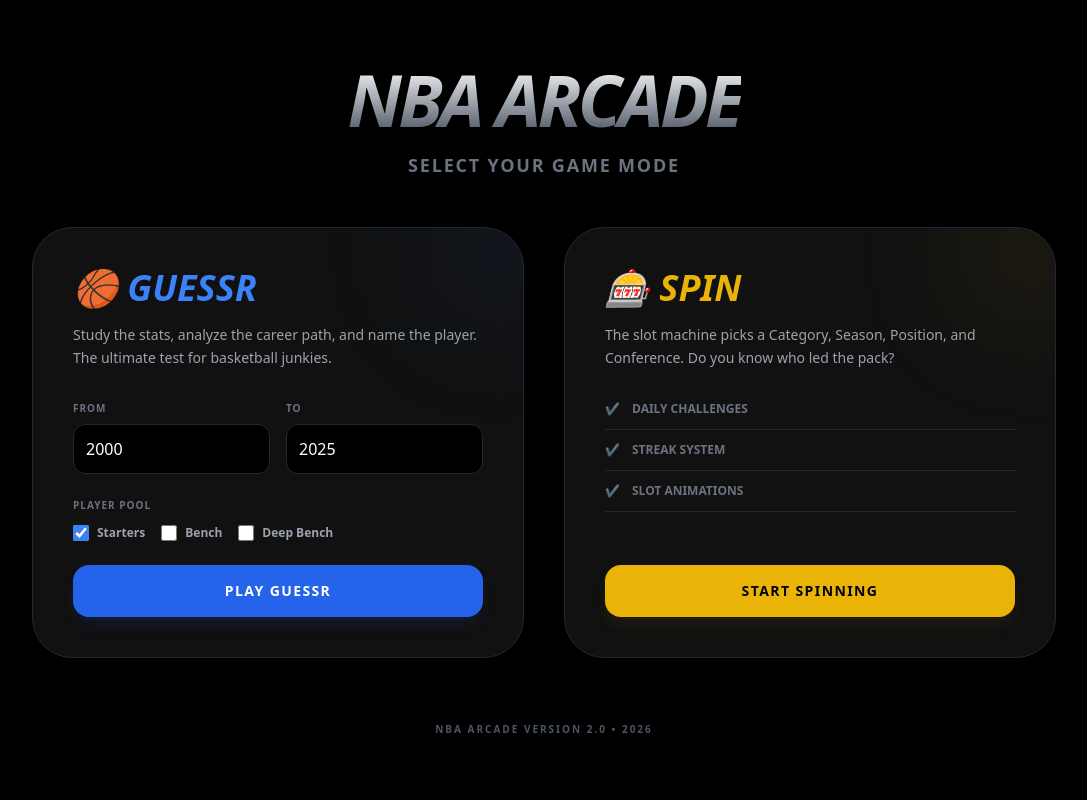
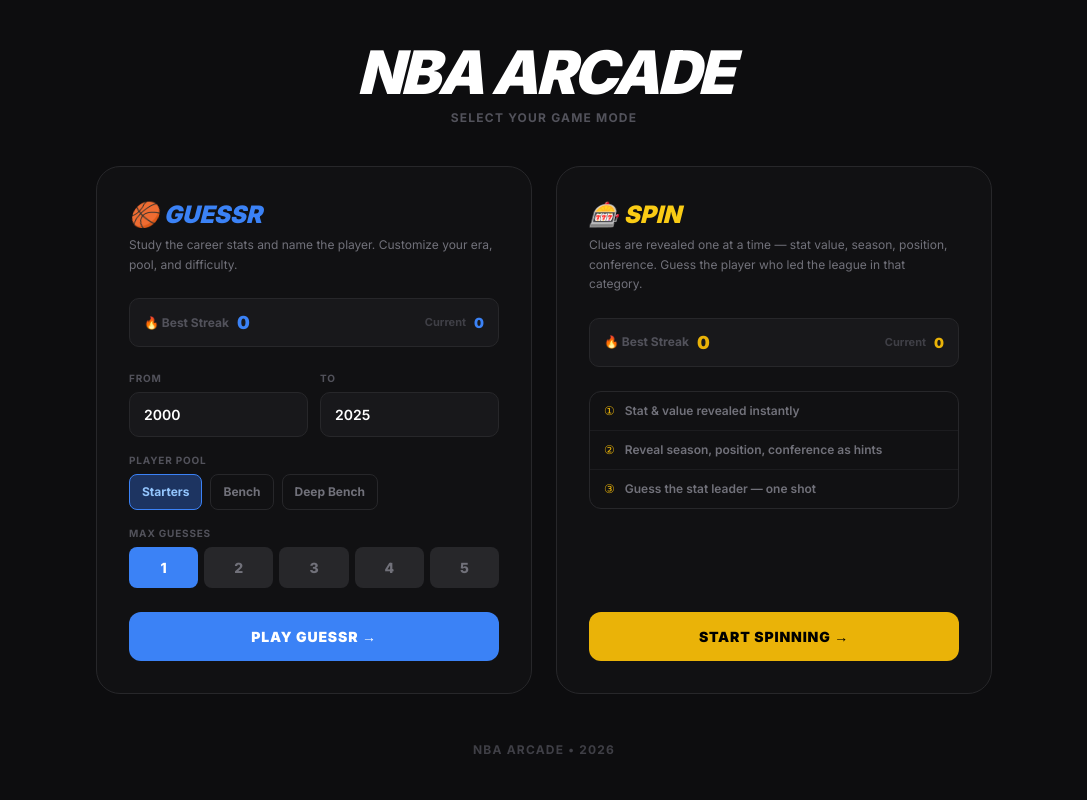
Before and after one commit to tezed13/nba-guessr, a FastAPI app: page / in a window 1280 px wide. Shown: the whole page, without its empty margins (96-1183 px from the left). Run offline with FastAPI, Linux system fonts and the light colour scheme; some libraries are stand-ins or nearby versions.

Commit message:
major update

```diff
--- a/templates/index.html
+++ b/templates/index.html
@@ -5,112 +5,231 @@
   <meta name="viewport" content="width=device-width, initial-scale=1.0">
   <title>NBA Arcade - Home</title>
   <script src="https://cdn.tailwindcss.com"></script>
+  <style>
+    @import url('https://fonts.googleapis.com/css2?family=Inter:wght@400;600;700;800;900&display=swap');
+    body { font-family: 'Inter', sans-serif; background: #0d0d0f; }
+
+    .dark-input {
+      background: #18181b;
+      border: 1.5px solid #27272a;
+      border-radius: 10px;
+      color: #fff;
+      font-size: 14px;
+      font-weight: 600;
+      padding: 11px 14px;
+      width: 100%;
+      outline: none;
+      transition: border-color 0.2s;
+      font-family: inherit;
+    }
+    .dark-input:focus { border-color: #3b82f6; }
+    .dark-input::placeholder { color: #3f3f46; }
+
+    .setting-label {
+      font-size: 10px; font-weight: 700; color: #52525b;
+      text-transform: uppercase; letter-spacing: 0.08em; margin-bottom: 6px;
+    }
+
+    .guess-btn {
+      flex: 1; padding: 10px 6px; border: none; border-radius: 8px;
+      font-family: inherit; font-size: 14px; font-weight: 800;
+      cursor: pointer; transition: background 0.15s, color 0.15s;
+      background: #27272a; color: #71717a;
+    }
+    .guess-btn.active { background: #3b82f6; color: #fff; }
+    .guess-btn:hover:not(.active) { background: #3f3f46; color: #fff; }
+
+    .pool-btn {
+      padding: 8px 12px; border-radius: 8px; border: 1.5px solid #27272a;
+      background: transparent; color: #71717a;
+      font-family: inherit; font-size: 12px; font-weight: 700;
+      cursor: pointer; transition: all 0.15s; white-space: nowrap;
+    }
+    .pool-btn.active { border-color: #3b82f6; background: #1d3461; color: #93c5fd; }
+    .pool-btn:hover:not(.active) { border-color: #52525b; color: #d4d4d8; }
+
+    .btn-play-blue {
+      width: 100%; background: #3b82f6; color: #fff;
+      font-family: inherit; font-weight: 900; font-size: 14px;
+      letter-spacing: 0.06em; text-transform: uppercase;
+      padding: 14px; border-radius: 12px; border: none;
+      cursor: pointer; transition: background 0.15s, transform 0.1s;
+    }
+    .btn-play-blue:hover { background: #2563eb; }
+    .btn-play-blue:active { transform: scale(0.98); }
+
+    .btn-play-yellow {
+      display: block; width: 100%; background: #eab308; color: #000;
+      font-family: inherit; font-weight: 900; font-size: 14px;
+      letter-spacing: 0.06em; text-transform: uppercase;
+      padding: 14px; border-radius: 12px; border: none;
+      cursor: pointer; transition: background 0.15s, transform 0.1s;
+      text-align: center; text-decoration: none;
+    }
+    .btn-play-yellow:hover { background: #facc15; }
+    .btn-play-yellow:active { transform: scale(0.98); }
+
+    .card {
+      background: #111113; border: 1px solid #27272a;
+      border-radius: 24px; padding: 32px;
+      transition: border-color 0.2s;
+    }
+    .card:hover { border-color: #3f3f46; }
+
+    .streak-badge {
+      display: flex; align-items: center; gap: 8px;
+      background: #18181b; border: 1px solid #27272a;
+      border-radius: 10px; padding: 10px 14px;
+      font-size: 12px; font-weight: 700; color: #52525b;
+    }
+    .streak-badge .val { font-size: 18px; font-weight: 900; }
+    .streak-badge .blue { color: #3b82f6; }
+    .streak-badge .yellow { color: #eab308; }
+  </style>
 </head>
-<body class="bg-black text-white min-h-screen flex flex-col items-center justify-center p-6 font-sans">
+<body class="min-h-screen flex flex-col items-center justify-center p-6 text-white">
 
-  <h1 class="text-7xl font-black mb-4 text-transparent bg-clip-text bg-gradient-to-b from-white to-gray-600 italic tracking-tighter shadow-gray-500/50">
-    NBA ARCADE
-  </h1>
-  <p class="text-gray-500 mb-12 text-lg uppercase tracking-widest font-semibold">Select Your Game Mode</p>
+  <h1 class="text-6xl font-black mb-2 text-white italic tracking-tighter">NBA ARCADE</h1>
+  <p class="text-zinc-600 mb-10 text-xs uppercase tracking-widest font-bold">Select Your Game Mode</p>
 
-  <div class="grid grid-cols-1 md:grid-cols-2 gap-10 w-full max-w-5xl">
+  <div class="grid grid-cols-1 md:grid-cols-2 gap-6 w-full max-w-4xl">
 
-    <div class="bg-[#111] p-10 rounded-[2.5rem] border border-gray-800 hover:border-blue-500 transition-all group shadow-2xl relative overflow-hidden">
-      <div class="absolute -top-10 -right-10 w-32 h-32 bg-blue-600/10 rounded-full blur-3xl group-hover:bg-blue-600/20 transition-all"></div>
-
-      <h2 class="text-4xl font-black mb-4 text-blue-500 italic flex items-center gap-3">
-        🏀 GUESSR
-      </h2>
-      <p class="text-gray-400 mb-8 text-sm leading-relaxed">
-        Study the stats, analyze the career path, and name the player. The ultimate test for basketball junkies.
+    <!-- GUESSR CARD -->
+    <div class="card">
+      <h2 class="text-2xl font-black text-blue-500 italic mb-1">🏀 GUESSR</h2>
+      <p class="text-zinc-500 text-xs mb-6 leading-relaxed">
+        Study the career stats and name the player. Customize your era, pool, and difficulty.
       </p>
 
-      <form id="playerForm" class="space-y-6">
-        <div class="grid grid-cols-2 gap-4">
+      <!-- Best streak -->
+      <div class="streak-badge mb-6">
+        <span>🔥 Best Streak</span>
+        <span class="val blue" id="bestStreakGuessr">0</span>
+        <span style="margin-left:auto;font-size:11px;color:#3f3f46">Current</span>
+        <span class="val blue" id="curStreakGuessr" style="font-size:14px">0</span>
+      </div>
+
+      <!-- Year range -->
+      <div class="grid grid-cols-2 gap-3 mb-4">
         <div>
-            <label class="block text-[10px] font-bold uppercase text-gray-500 mb-2 tracking-widest">From</label>
-            <input id="startSeason" type="number" value="2000"
-                   class="w-full bg-black border border-gray-800 rounded-xl p-3 text-white focus:border-blue-500 outline-none transition-all">
+          <p class="setting-label">From</p>
+          <input type="number" id="startSeason" class="dark-input" value="2000" min="1947" max="2025">
         </div>
         <div>
-            <label class="block text-[10px] font-bold uppercase text-gray-500 mb-2 tracking-widest">To</label>
-            <input id="endSeason" type="number" value="2025"
-                   class="w-full bg-black border border-gray-800 rounded-xl p-3 text-white focus:border-blue-500 outline-none transition-all">
+          <p class="setting-label">To</p>
+          <input type="number" id="endSeason" class="dark-input" value="2025" min="1947" max="2025">
         </div>
       </div>
 
-        <div>
-          <label class="block text-[10px] font-bold uppercase text-gray-500 mb-3 tracking-widest">Player Pool</label>
-          <div class="flex flex-wrap gap-4 text-xs font-bold">
-            <label class="flex items-center gap-2 cursor-pointer text-gray-400 hover:text-white transition">
-              <input type="checkbox" value="starters" checked class="accent-blue-500 w-4 h-4"> Starters
-            </label>
-            <label class="flex items-center gap-2 cursor-pointer text-gray-400 hover:text-white transition">
-              <input type="checkbox" value="bench" class="accent-blue-500 w-4 h-4"> Bench
-            </label>
-            <label class="flex items-center gap-2 cursor-pointer text-gray-400 hover:text-white transition">
-              <input type="checkbox" value="endbench" class="accent-blue-500 w-4 h-4"> Deep Bench
-            </label>
+      <!-- Player pool -->
+      <div class="mb-4">
+        <p class="setting-label">Player Pool</p>
+        <div class="flex flex-wrap gap-2">
+          <button class="pool-btn active" data-val="starters">Starters</button>
+          <button class="pool-btn" data-val="bench">Bench</button>
+          <button class="pool-btn" data-val="endbench">Deep Bench</button>
         </div>
       </div>
 
-        <button type="button" id="playGuessr"
-                class="w-full bg-blue-600 hover:bg-blue-500 text-white font-black py-4 rounded-2xl transition-all shadow-lg shadow-blue-900/20 uppercase tracking-widest text-sm active:scale-95">
-          Play Guessr
-        </button>
-      </form>
+      <!-- Max guesses -->
+      <div class="mb-6">
+        <p class="setting-label">Max Guesses</p>
+        <div style="display:flex;gap:6px">
+          <button class="guess-btn active" data-val="1">1</button>
+          <button class="guess-btn" data-val="2">2</button>
+          <button class="guess-btn" data-val="3">3</button>
+          <button class="guess-btn" data-val="4">4</button>
+          <button class="guess-btn" data-val="5">5</button>
+        </div>
       </div>
 
-    <div class="bg-[#111] p-10 rounded-[2.5rem] border border-gray-800 hover:border-yellow-500 transition-all group shadow-2xl relative overflow-hidden flex flex-col justify-between">
-      <div class="absolute -top-10 -right-10 w-32 h-32 bg-yellow-500/10 rounded-full blur-3xl group-hover:bg-yellow-500/20 transition-all"></div>
+      <button class="btn-play-blue" id="playGuessr">Play Guessr →</button>
+    </div>
 
+    <!-- SPIN CARD -->
+    <div class="card" style="border-color:#27272a;display:flex;flex-direction:column;justify-content:space-between">
       <div>
-        <h2 class="text-4xl font-black mb-4 text-yellow-500 italic flex items-center gap-3">
-          🎰 SPIN
-        </h2>
-        <p class="text-gray-400 mb-8 text-sm leading-relaxed">
-          The slot machine picks a Category, Season, Position, and Conference. Do you know who led the pack?
+        <h2 class="text-2xl font-black text-yellow-400 italic mb-1">🎰 SPIN</h2>
+        <p class="text-zinc-500 text-xs mb-6 leading-relaxed">
+          Clues are revealed one at a time — stat value, season, position, conference. Guess the player who led the league in that category.
         </p>
 
-        <div class="space-y-3 mb-8">
-            <div class="flex items-center gap-3 text-xs font-bold text-gray-500 border-b border-gray-800 pb-3">
-                <span class="text-yellow-500">✔</span> DAILY CHALLENGES
+        <!-- Best streak -->
+        <div class="streak-badge mb-6">
+          <span>🔥 Best Streak</span>
+          <span class="val yellow" id="bestStreakSpin">0</span>
+          <span style="margin-left:auto;font-size:11px;color:#3f3f46">Current</span>
+          <span class="val yellow" id="curStreakSpin" style="font-size:14px">0</span>
         </div>
-            <div class="flex items-center gap-3 text-xs font-bold text-gray-500 border-b border-gray-800 pb-3">
-                <span class="text-yellow-500">✔</span> STREAK SYSTEM
+
+        <!-- How it works -->
+        <div style="border:1px solid #27272a;border-radius:12px;overflow:hidden;margin-bottom:24px">
+          <div style="padding:10px 14px;border-bottom:1px solid #1c1c1f;display:flex;gap:10px;align-items:center">
+            <span style="color:#eab308;font-size:12px">①</span>
+            <span style="font-size:12px;font-weight:600;color:#71717a">Stat & value revealed instantly</span>
           </div>
-            <div class="flex items-center gap-3 text-xs font-bold text-gray-500 border-b border-gray-800 pb-3">
-                <span class="text-yellow-500">✔</span> SLOT ANIMATIONS
+          <div style="padding:10px 14px;border-bottom:1px solid #1c1c1f;display:flex;gap:10px;align-items:center">
+            <span style="color:#eab308;font-size:12px">②</span>
+            <span style="font-size:12px;font-weight:600;color:#71717a">Reveal season, position, conference as hints</span>
+          </div>
+          <div style="padding:10px 14px;display:flex;gap:10px;align-items:center">
+            <span style="color:#eab308;font-size:12px">③</span>
+            <span style="font-size:12px;font-weight:600;color:#71717a">Guess the stat leader — one shot</span>
           </div>
         </div>
       </div>
 
-      <a href="/spin"
-         class="w-full bg-yellow-500 hover:bg-yellow-400 text-black font-black py-4 rounded-2xl transition-all shadow-lg shadow-yellow-900/20 uppercase tracking-widest text-center text-sm active:scale-95">
-        Start Spinning
-      </a>
+      <a href="/spin" class="btn-play-yellow">Start Spinning →</a>
     </div>
 
   </div>
 
-  <footer class="mt-16 text-gray-600 text-[10px] font-bold tracking-[0.2em] uppercase">
-    NBA ARCADE VERSION 2.0 &bull; 2026
+  <footer class="mt-12 text-zinc-700 text-xs font-bold tracking-widest uppercase">
+    NBA Arcade &bull; 2026
   </footer>
 
   <script>
-    document.getElementById("playGuessr").addEventListener("click", () => {
-      const start = document.getElementById("startSeason").value;
-      const end = document.getElementById("endSeason").value;
-      const types = Array.from(document.querySelectorAll("input[type=checkbox]:checked"))
-        .map(cb => cb.value)
-        .join(",");
+    // ── LocalStorage streaks ──────────────────────────────────
+    function loadStreaks() {
+      document.getElementById('bestStreakGuessr').textContent = localStorage.getItem('guessr_best') || 0;
+      document.getElementById('curStreakGuessr').textContent  = localStorage.getItem('guessr_cur')  || 0;
+      document.getElementById('bestStreakSpin').textContent   = localStorage.getItem('spin_best')   || 0;
+      document.getElementById('curStreakSpin').textContent    = localStorage.getItem('spin_cur')    || 0;
+    }
+    loadStreaks();
 
-      if (!types) {
-        alert("Please select at least one player type difficulty!");
+    // ── Pool buttons (multi-select toggle) ────────────────────
+    document.querySelectorAll('.pool-btn').forEach(btn => {
+      btn.addEventListener('click', () => {
+        btn.classList.toggle('active');
+        // Ensure at least one is always selected
+        const anyActive = [...document.querySelectorAll('.pool-btn')].some(b => b.classList.contains('active'));
+        if (!anyActive) btn.classList.add('active');
+      });
+    });
+
+    // ── Guess buttons (single select) ─────────────────────────
+    let selectedGuesses = 1;
+    document.querySelectorAll('.guess-btn').forEach(btn => {
+      btn.addEventListener('click', () => {
+        selectedGuesses = parseInt(btn.dataset.val);
+        document.querySelectorAll('.guess-btn').forEach(b => b.classList.remove('active'));
+        btn.classList.add('active');
+      });
+    });
+
+    // ── Play Guessr ───────────────────────────────────────────
+    document.getElementById('playGuessr').addEventListener('click', () => {
+      const start = document.getElementById('startSeason').value;
+      const end   = document.getElementById('endSeason').value;
+      const types = [...document.querySelectorAll('.pool-btn.active')].map(b => b.dataset.val).join(',');
+
+      if (parseInt(start) > parseInt(end)) {
+        alert('Start year must be before end year.');
         return;
       }
 
-      window.location.href = `/guess?start_season=${start}&end_season=${end}&types=${types}`;
+      window.location.href = `/guess?start_season=${start}&end_season=${end}&types=${types}&max_guesses=${selectedGuesses}`;
     });
   </script>
 </body>
```
Also changed, not shown: templates/guess.html (+20 -5 lines), templates/spin.html (+10 -3 lines). Lines whose indentation alone changed are shown as unchanged.
